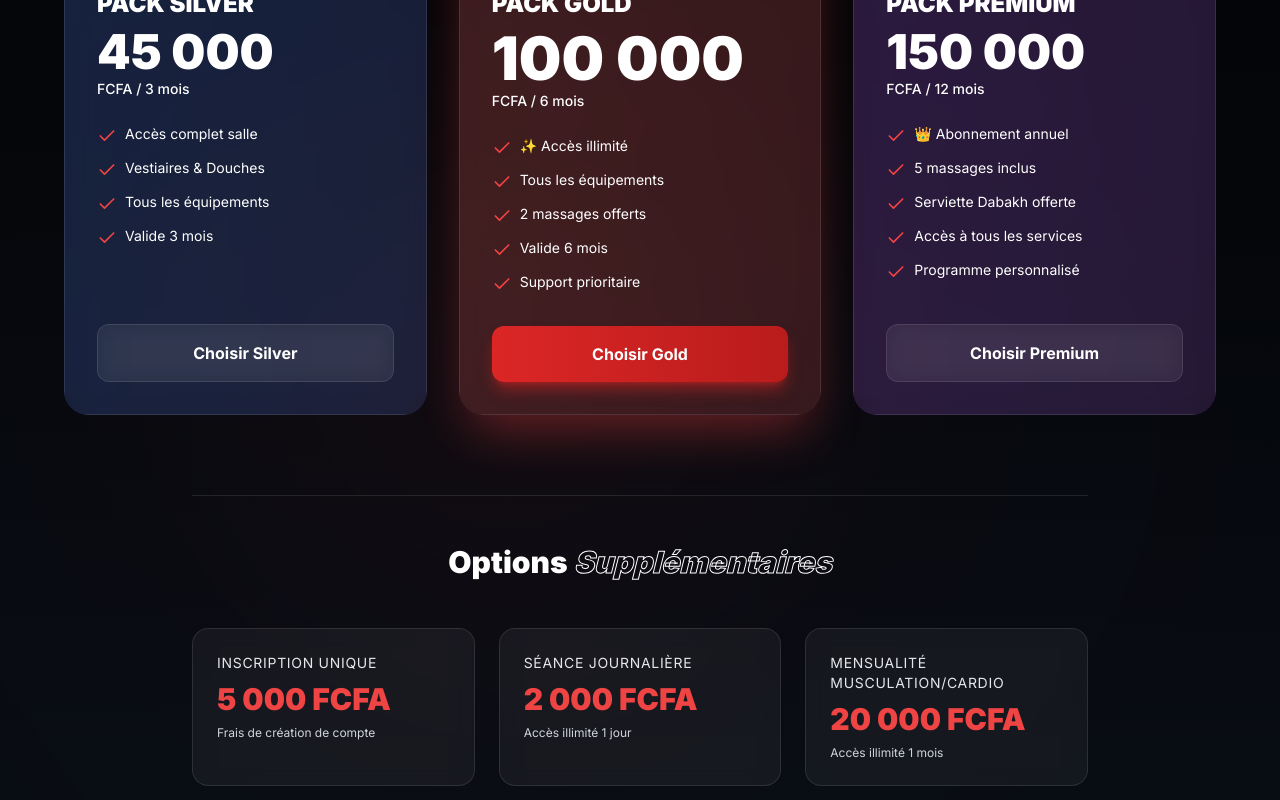
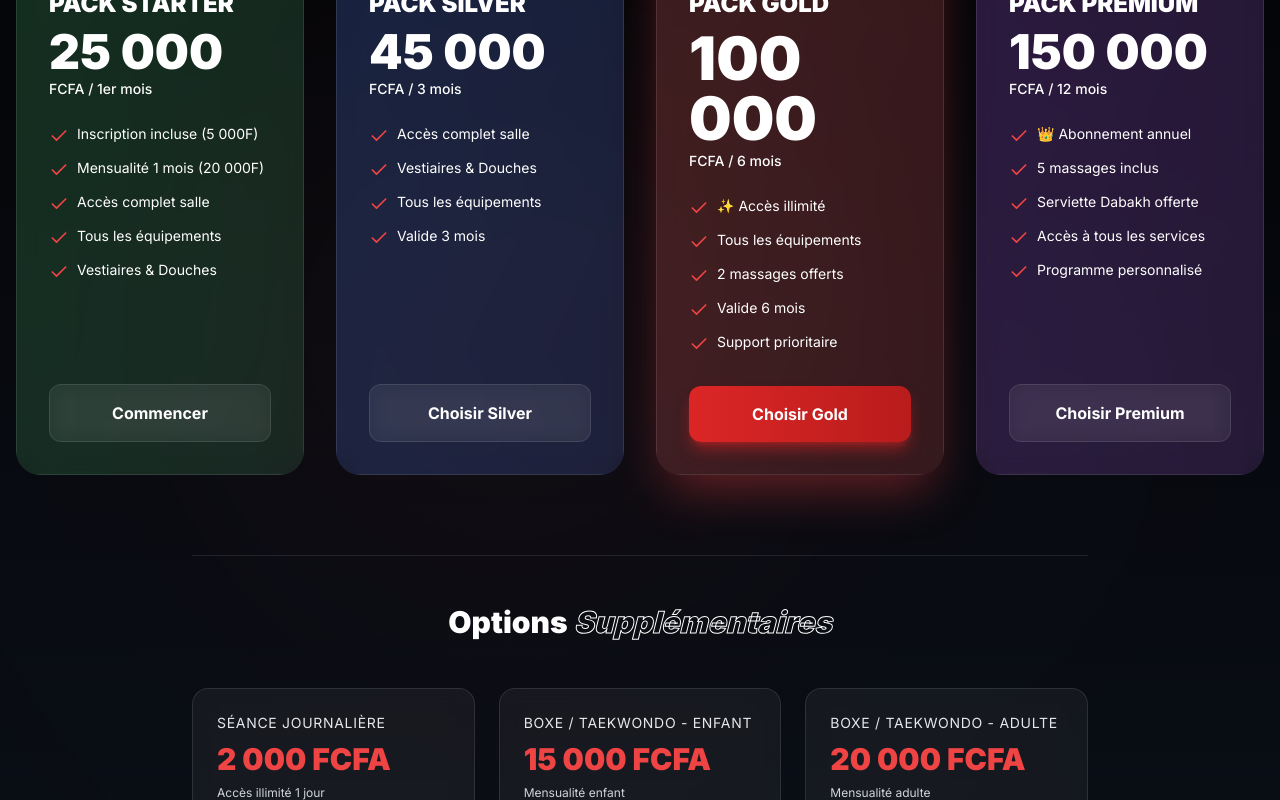
Before and after one commit to MOMOSIGMA/dabakh_Fitness_Wellness, a Next.js app: page / in a window 1280 px wide. Shown: the part 5440-6240 px from the top of the page. Built offline with nearby package versions, Linux system fonts and the light colour scheme.

Commit message:
Ajout du PACK STARTER en première position des tarifs - Offre inscription + mensualité (25 000F)

```diff
--- a/app/components/PricingSection.tsx
+++ b/app/components/PricingSection.tsx
@@ -31,6 +31,22 @@ export default function PricingSection() {
     }
   }
   const plans = [
+    {
+      name: 'PACK STARTER',
+      price: '25 000',
+      period: 'FCFA / 1er mois',
+      icon: Star,
+      gradient: 'from-green-600 to-green-800',
+      features: [
+        'Inscription incluse (5 000F)',
+        'Mensualité 1 mois (20 000F)',
+        'Accès complet salle',
+        'Tous les équipements',
+        'Vestiaires & Douches',
+      ],
+      cta: 'Commencer',
+      popular: false,
+    },
     {
       name: 'PACK SILVER',
       price: '45 000',
@@ -121,7 +137,7 @@ export default function PricingSection() {
         </motion.div>
 
         {/* Pricing Cards */}
-        <div className="grid grid-cols-1 md:grid-cols-3 gap-8 max-w-6xl mx-auto">
+        <div className="grid grid-cols-1 md:grid-cols-2 lg:grid-cols-4 gap-8 max-w-7xl mx-auto">
           {plans.map((plan, index) => {
             const Icon = plan.icon
             return (
@@ -214,25 +230,11 @@ export default function PricingSection() {
           </h3>
 
           <div className="grid grid-cols-1 md:grid-cols-3 gap-6">
-            {/* Inscription */}
-            <motion.div
-              initial={{ opacity: 0, y: 20 }}
-              whileInView={{ opacity: 1, y: 0 }}
-              viewport={{ once: true }}
-              whileHover={{ y: -5 }}
-              className="glass border border-white/10 rounded-2xl p-6"
-            >
-              <p className="text-gray-200 text-sm uppercase tracking-wider mb-2">Inscription unique</p>
-              <p className="text-3xl font-black text-red-500 mb-2">5 000 FCFA</p>
-              <p className="text-gray-300 text-xs">Frais de création de compte</p>
-            </motion.div>
-
             {/* Séance journalière */}
             <motion.div
               initial={{ opacity: 0, y: 20 }}
               whileInView={{ opacity: 1, y: 0 }}
               viewport={{ once: true }}
-              transition={{ delay: 0.1 }}
               whileHover={{ y: -5 }}
               className="glass border border-white/10 rounded-2xl p-6"
             >
@@ -241,26 +243,12 @@ export default function PricingSection() {
               <p className="text-gray-300 text-xs">Accès illimité 1 jour</p>
             </motion.div>
 
-            {/* Mensualité classique */}
-            <motion.div
-              initial={{ opacity: 0, y: 20 }}
-              whileInView={{ opacity: 1, y: 0 }}
-              viewport={{ once: true }}
-              transition={{ delay: 0.2 }}
-              whileHover={{ y: -5 }}
-              className="glass border border-white/10 rounded-2xl p-6"
-            >
-              <p className="text-gray-200 text-sm uppercase tracking-wider mb-2">Mensualité Musculation/Cardio</p>
-              <p className="text-3xl font-black text-red-500 mb-2">20 000 FCFA</p>
-              <p className="text-gray-300 text-xs">Accès illimité 1 mois</p>
-            </motion.div>
-
             {/* Boxe / Taekwondo - Enfant */}
             <motion.div
               initial={{ opacity: 0, y: 20 }}
               whileInView={{ opacity: 1, y: 0 }}
               viewport={{ once: true }}
-              transition={{ delay: 0.3 }}
+              transition={{ delay: 0.1 }}
               whileHover={{ y: -5 }}
               className="glass border border-white/10 rounded-2xl p-6"
             >
@@ -275,7 +263,7 @@ export default function PricingSection() {
               initial={{ opacity: 0, y: 20 }}
               whileInView={{ opacity: 1, y: 0 }}
               viewport={{ once: true }}
-              transition={{ delay: 0.4 }}
+              transition={{ delay: 0.2 }}
               whileHover={{ y: -5 }}
               className="glass border border-white/10 rounded-2xl p-6"
             >
@@ -290,7 +278,7 @@ export default function PricingSection() {
               initial={{ opacity: 0, y: 20 }}
               whileInView={{ opacity: 1, y: 0 }}
               viewport={{ once: true }}
-              transition={{ delay: 0.5 }}
+              transition={{ delay: 0.3 }}
               whileHover={{ y: -5 }}
               className="glass border border-white/10 rounded-2xl p-6"
             >
@@ -304,7 +292,7 @@ export default function PricingSection() {
               initial={{ opacity: 0, y: 20 }}
               whileInView={{ opacity: 1, y: 0 }}
               viewport={{ once: true }}
-              transition={{ delay: 0.6 }}
+              transition={{ delay: 0.4 }}
               whileHover={{ y: -5 }}
               className="glass border border-white/10 rounded-2xl p-6"
             >
@@ -318,7 +306,7 @@ export default function PricingSection() {
               initial={{ opacity: 0, y: 20 }}
               whileInView={{ opacity: 1, y: 0 }}
               viewport={{ once: true }}
-              transition={{ delay: 0.7 }}
+              transition={{ delay: 0.5 }}
               whileHover={{ y: -5 }}
               className="glass border border-white/10 rounded-2xl p-6"
             >
```
